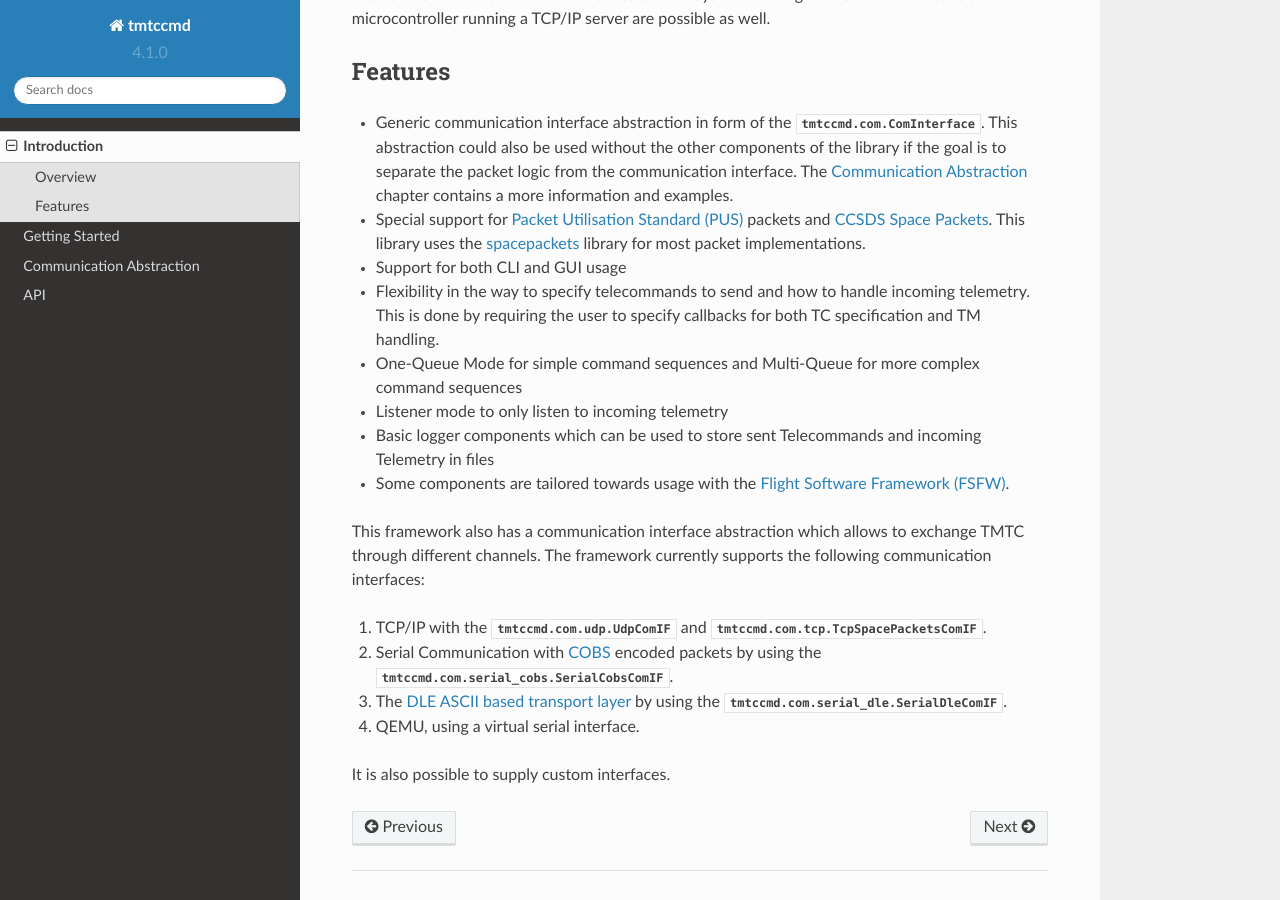
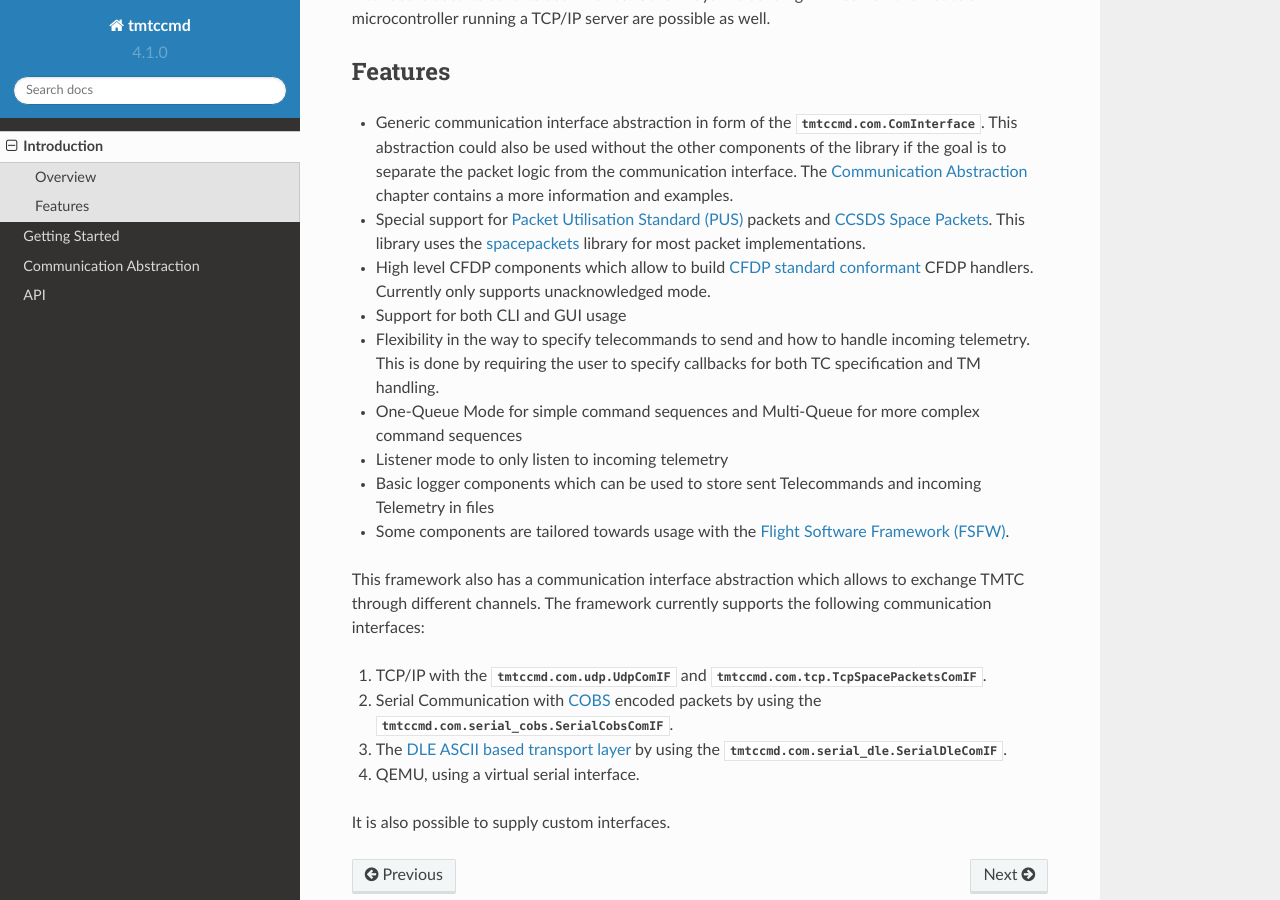
Before and after one commit to robamu-org/tmtccmd, a Sphinx documentation site: the page built from docs/introduction.rst, in a window 1280 px wide and 900 px high, scrolled down 821 px. Built offline with Sphinx 7.4.7 and the Read the Docs theme 2.0.0, drawn with Linux system fonts in a browser that asks for light colours.

```diff
--- a/docs/conf.py
+++ b/docs/conf.py
@@ -63,6 +63,7 @@ exclude_trees = ["_build"]
 intersphinx_mapping = {
     "python": ("https://docs.python.org/3", None),
     "serial": ("https://pyserial.readthedocs.io/en/latest/", None),
+    "spacepackets": ("https://spacepackets.readthedocs.io/en/latest/", None),
 }
 
 # -- Options for HTML output -------------------------------------------------
--- a/docs/introduction.rst
+++ b/docs/introduction.rst
@@ -33,6 +33,8 @@ Features
   more information and examples.
 - Special support for `Packet Utilisation Standard (PUS)`_ packets and `CCSDS Space Packets`_.
   This library uses the `spacepackets`_ library for most packet implementations.
+- High level CFDP components which allow to build `CFDP standard conformant`_ CFDP handlers.
+  Currently only supports unacknowledged mode.
 - Support for both CLI and GUI usage
 - Flexibility in the way to specify telecommands to send and how to handle incoming telemetry.
   This is done by requiring the user to specify callbacks for both TC specification and TM handling.
@@ -58,3 +60,4 @@ It is also possible to supply custom interfaces.
 .. _`Packet Utilisation Standard (PUS)`: https://ecss.nl/standard/ecss-e-st-70-41c-space-engineering-telemetry-and-telecommand-packet-utilization-15-april-2016/
 .. _`CCSDS Space Packets`: https://public.ccsds.org/Pubs/133x0b2e1.pdf
 .. _`spacepackets`: https://github.com/us-irs/py-spacepackets
+.. _`CFDP standard conformant`: https://public.ccsds.org/Pubs/727x0b5.pdf`
```
Also changed, not shown: CHANGELOG.md (+6 -0 lines), README.md (+4 -4 lines), 1 other file.
